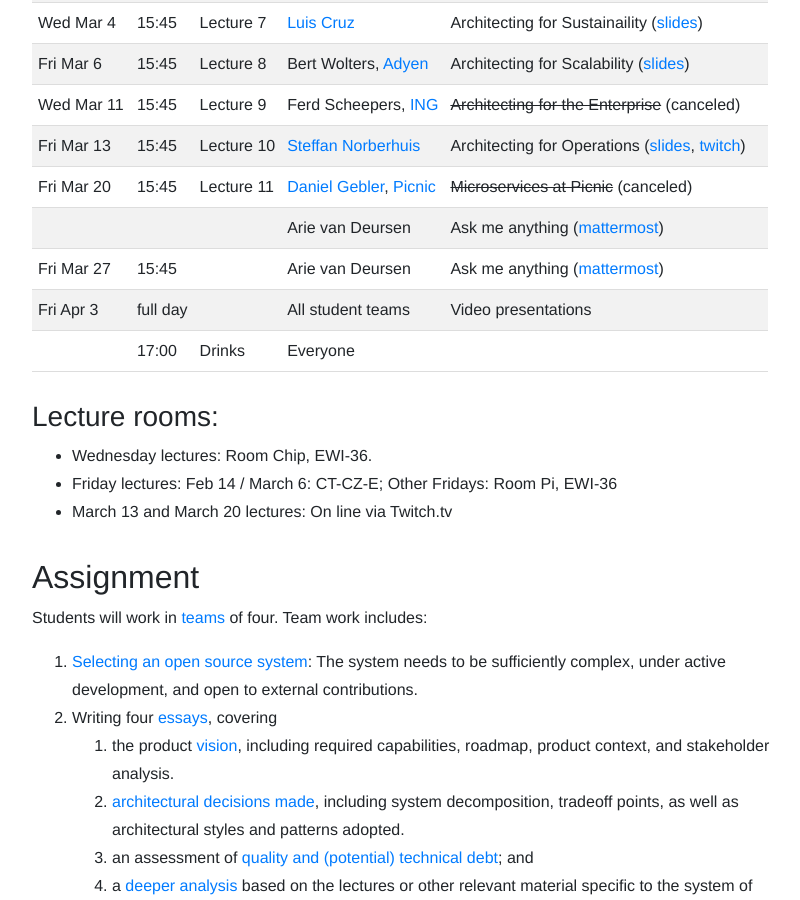
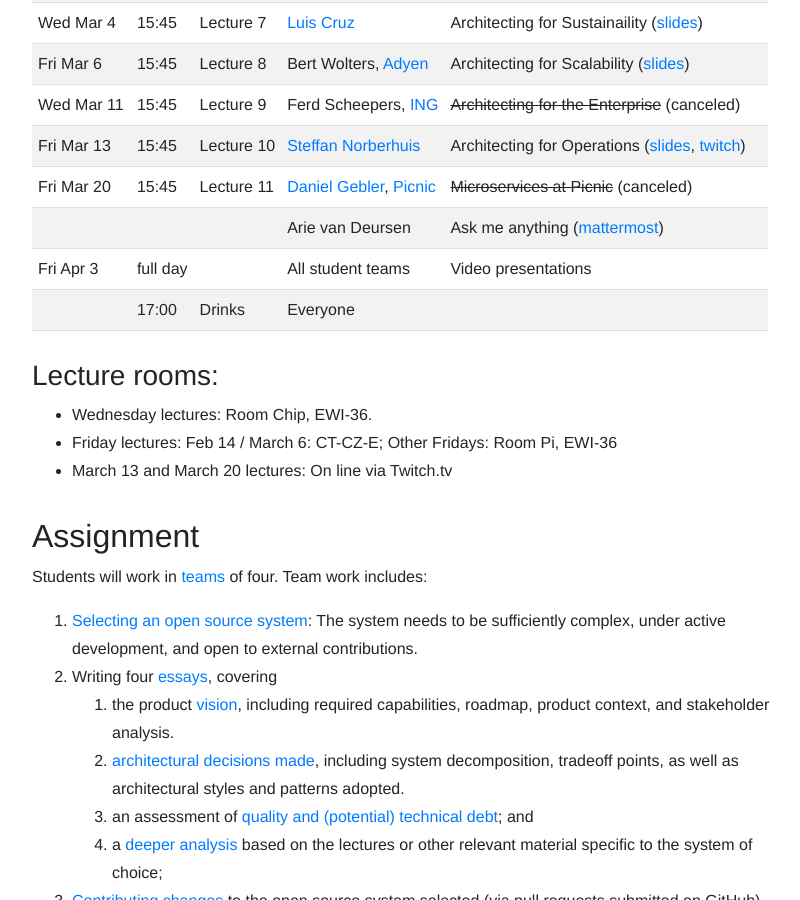
Before and after one commit to SERG-Delft/delftswa, a Jekyll site: the page built from 2020/index.md, in a window 1280 px wide and 900 px high, scrolled down 1234 px. Shown: the whole window, without its empty margins (224-1024 px from the left). Built offline with Jekyll 4.4.1, drawn with Linux system fonts in a browser that asks for light colours.

Commit message:
No ama on March 27

```diff
--- a/2020/index.md
+++ b/2020/index.md
@@ -37,7 +37,6 @@ Wed Mar 11 | 15:45 | Lecture 9 | Ferd Scheepers, [ING]    | ~~Architecting for t
 Fri Mar 13 | 15:45 | Lecture 10 | [Steffan Norberhuis][norberhuis]      | Architecting for Operations ([slides](slides/architecting-for-operations.pdf), [twitch](https://www.twitch.tv/videos/566492713))
 Fri Mar 20 | 15:45 | Lecture 11 | [Daniel Gebler], [Picnic] | ~~Microservices at Picnic~~ (canceled)
            |       |            | Arie van Deursen          | Ask me anything ([mattermost])
-Fri Mar 27 | 15:45 |            | Arie van Deursen          | Ask me anything ([mattermost])
 Fri Apr 3  | full day |  | All student teams | Video presentations
            | 17:00 | Drinks | Everyone
 
```
